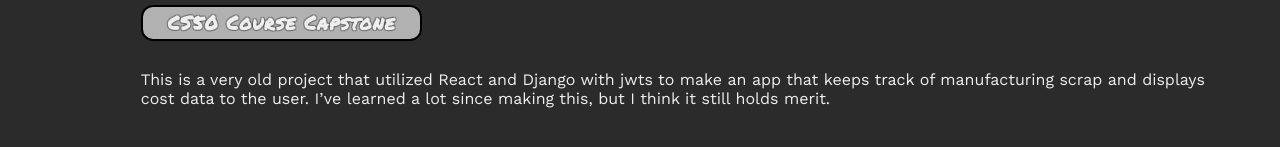
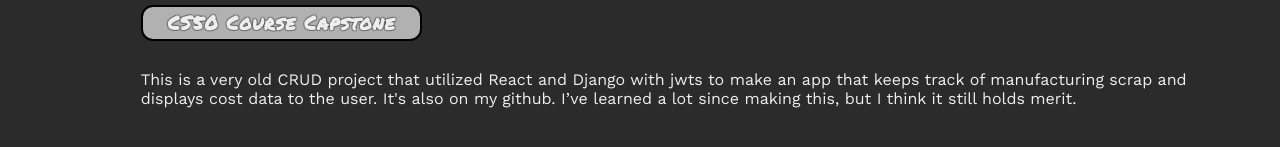
Before and after one commit to natekester/Personal-Website, a React (Create React App) app in the folder UI/: page /#/Projects in a window 1280 px wide. Shown: the part 599-746 px from the top of the page. Built offline with nearby package versions, Linux system fonts and the light colour scheme.

Commit message:
change capstone description

```diff
--- a/UI/src/components/Projects/Projects.jsx
+++ b/UI/src/components/Projects/Projects.jsx
@@ -31,10 +31,10 @@ function Projects() {
 
       <h4 className={styles.text}>
         {' '}
-        This is a very old project that utilized React and Django with jwts to
-        make an app that keeps track of manufacturing scrap and displays cost
-        data to the user. I’ve learned a lot since making this, but I think it
-        still holds merit.
+        This is a very old CRUD project that utilized React and Django with jwts
+        to make an app that keeps track of manufacturing scrap and displays cost
+        data to the user. It's also on my github. I’ve learned a lot since
+        making this, but I think it still holds merit.
       </h4>
       <div className={styles.youtubeVideo}>
         <ReactPlayer
```
